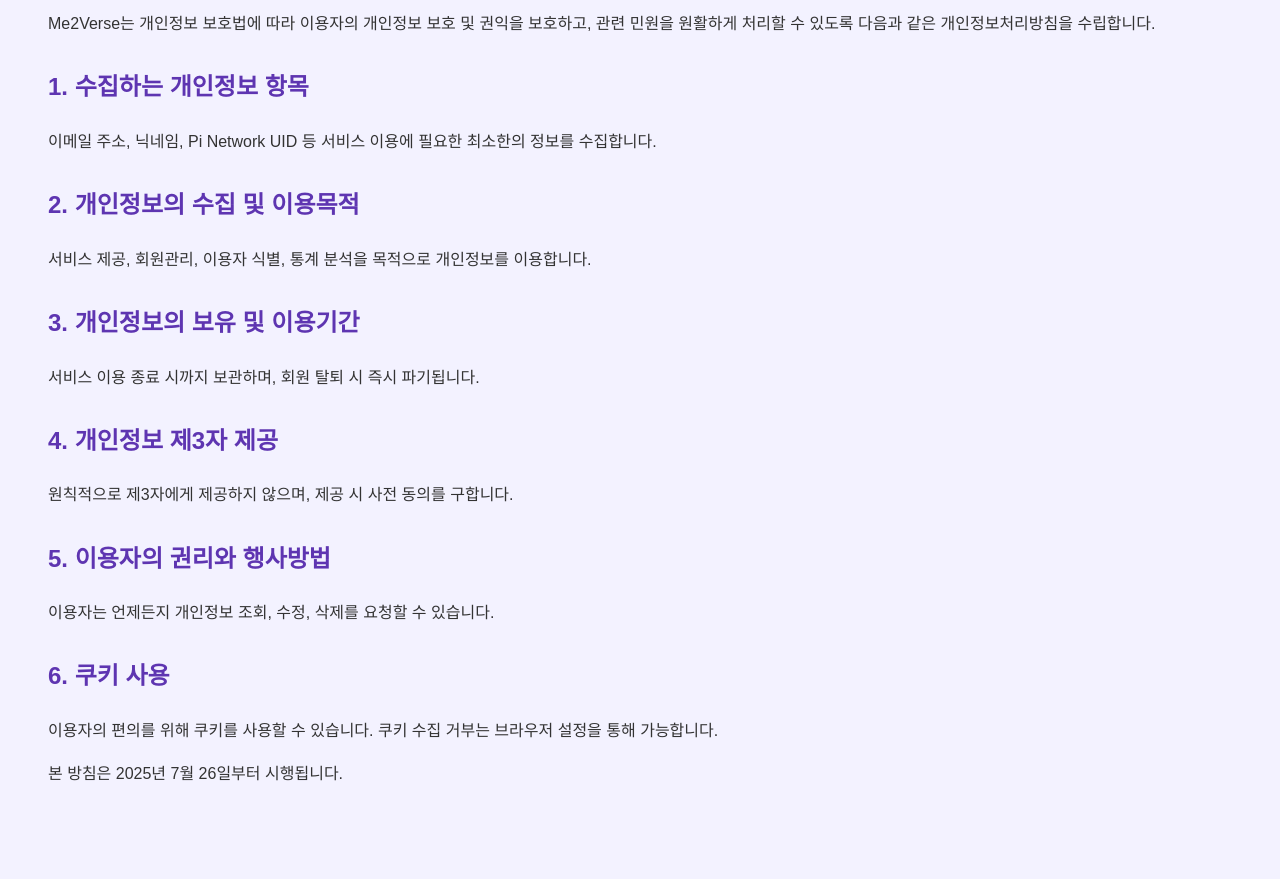
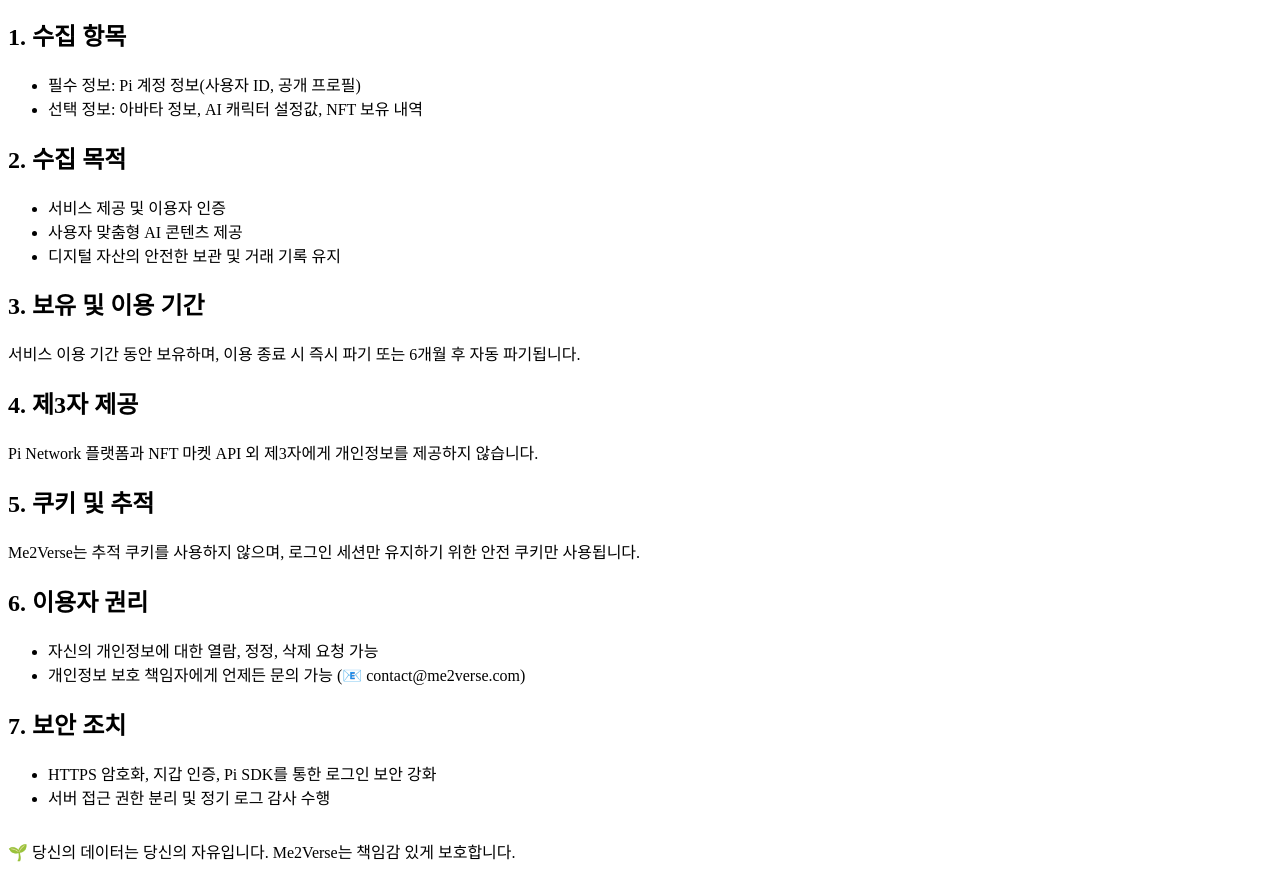
Before and after one commit to MUNSUJONG/me2verse, a plain HTML site: page public/privacy.html in a window 1280 px wide. Shown: the part 134-1013 px from the top of the page. Before the commit the page ends 986 px from the top, so only its background shows below. Drawn offline with Linux system fonts and the light colour scheme.

Commit message:
Update privacy.html

```diff
--- a/public/privacy.html
+++ b/public/privacy.html
@@ -1,42 +1,48 @@
 <!DOCTYPE html>
 <html lang="ko">
 <head>
-  <meta charset="UTF-8" />
+  <meta charset="UTF-8">
   <title>개인정보처리방침 - Me2Verse</title>
-  <meta name="viewport" content="width=device-width, initial-scale=1.0" />
-  <style>
-    body {
-      font-family: 'Noto Sans KR', sans-serif;
-      background: #f3f2ff;
-      padding: 40px;
-      color: #333;
-      line-height: 1.7;
-    }
-    h1 {
-      color: #4a148c;
-      margin-bottom: 20px;
-    }
-    h2 {
-      margin-top: 30px;
-      color: #5e35b1;
-    }
-  </style>
 </head>
 <body>
   <h1>Me2Verse 개인정보처리방침</h1>
-  <p>Me2Verse는 개인정보 보호법에 따라 이용자의 개인정보 보호 및 권익을 보호하고, 관련 민원을 원활하게 처리할 수 있도록 다음과 같은 개인정보처리방침을 수립합니다.</p>
-  <h2>1. 수집하는 개인정보 항목</h2>
-  <p>이메일 주소, 닉네임, Pi Network UID 등 서비스 이용에 필요한 최소한의 정보를 수집합니다.</p>
-  <h2>2. 개인정보의 수집 및 이용목적</h2>
-  <p>서비스 제공, 회원관리, 이용자 식별, 통계 분석을 목적으로 개인정보를 이용합니다.</p>
-  <h2>3. 개인정보의 보유 및 이용기간</h2>
-  <p>서비스 이용 종료 시까지 보관하며, 회원 탈퇴 시 즉시 파기됩니다.</p>
-  <h2>4. 개인정보 제3자 제공</h2>
-  <p>원칙적으로 제3자에게 제공하지 않으며, 제공 시 사전 동의를 구합니다.</p>
-  <h2>5. 이용자의 권리와 행사방법</h2>
-  <p>이용자는 언제든지 개인정보 조회, 수정, 삭제를 요청할 수 있습니다.</p>
-  <h2>6. 쿠키 사용</h2>
-  <p>이용자의 편의를 위해 쿠키를 사용할 수 있습니다. 쿠키 수집 거부는 브라우저 설정을 통해 가능합니다.</p>
-  <p>본 방침은 2025년 7월 26일부터 시행됩니다.</p>
+  <hr>
+  <p><strong>시행일자:</strong> 2025년 7월 26일</p>
+
+  <h2>1. 수집 항목</h2>
+  <ul>
+    <li>필수 정보: Pi 계정 정보(사용자 ID, 공개 프로필)</li>
+    <li>선택 정보: 아바타 정보, AI 캐릭터 설정값, NFT 보유 내역</li>
+  </ul>
+
+  <h2>2. 수집 목적</h2>
+  <ul>
+    <li>서비스 제공 및 이용자 인증</li>
+    <li>사용자 맞춤형 AI 콘텐츠 제공</li>
+    <li>디지털 자산의 안전한 보관 및 거래 기록 유지</li>
+  </ul>
+
+  <h2>3. 보유 및 이용 기간</h2>
+  <p>서비스 이용 기간 동안 보유하며, 이용 종료 시 즉시 파기 또는 6개월 후 자동 파기됩니다.</p>
+
+  <h2>4. 제3자 제공</h2>
+  <p>Pi Network 플랫폼과 NFT 마켓 API 외 제3자에게 개인정보를 제공하지 않습니다.</p>
+
+  <h2>5. 쿠키 및 추적</h2>
+  <p>Me2Verse는 추적 쿠키를 사용하지 않으며, 로그인 세션만 유지하기 위한 안전 쿠키만 사용됩니다.</p>
+
+  <h2>6. 이용자 권리</h2>
+  <ul>
+    <li>자신의 개인정보에 대한 열람, 정정, 삭제 요청 가능</li>
+    <li>개인정보 보호 책임자에게 언제든 문의 가능 (📧 contact@me2verse.com)</li>
+  </ul>
+
+  <h2>7. 보안 조치</h2>
+  <ul>
+    <li>HTTPS 암호화, 지갑 인증, Pi SDK를 통한 로그인 보안 강화</li>
+    <li>서버 접근 권한 분리 및 정기 로그 감사 수행</li>
+  </ul>
+
+  <p style="margin-top:30px;">🌱 당신의 데이터는 당신의 자유입니다. Me2Verse는 책임감 있게 보호합니다.</p>
 </body>
 </html>
```
